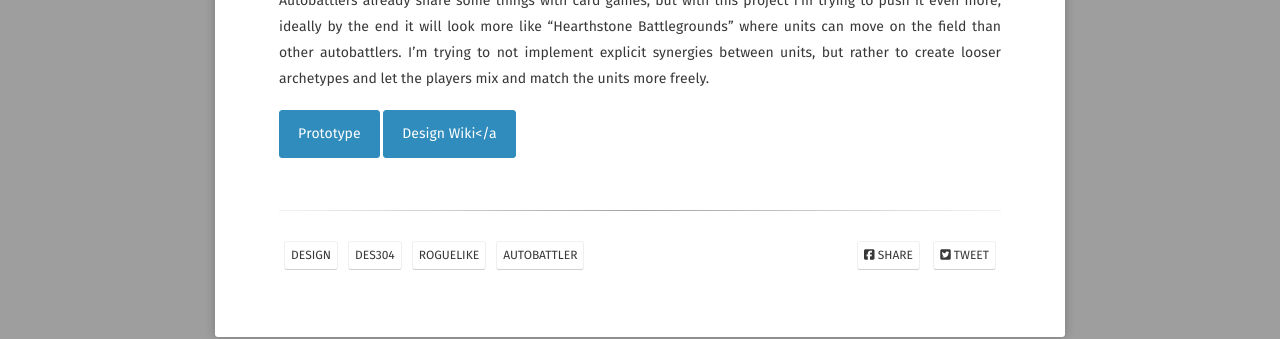
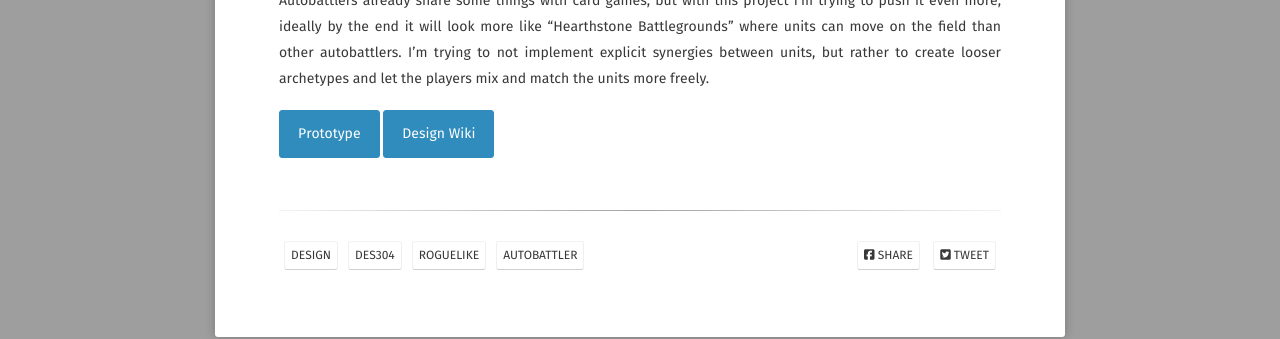
Before and after one commit to andreamin97/andreamin97.github.io, a Jekyll site: the page built from _posts/2020-12-30-DragonAutochess.md, in a window 1280 px wide. Shown: the part 448-787 px from the top of the page. Built offline with Jekyll 4.4.1, drawn with Linux system fonts in a browser that asks for light colours; nearby versions of some CDN libraries; some web fonts are replaced.

Commit message:
fixed typo

```diff
--- a/_posts/2020-12-30-DragonAutochess.md
+++ b/_posts/2020-12-30-DragonAutochess.md
@@ -17,4 +17,4 @@ Dragon Autochess is a project that I had been thinking for a while. The idea of
 Autobattlers already share some things with card games, but with this project I'm trying to push it even more, ideally by the end it will look more like "Hearthstone Battlegrounds" where units can move on the field than other autobattlers. I'm trying to not implement explicit synergies between units, but rather to create looser archetypes and let the players mix and match the units more freely.
 
 <a href="https://andreamin97.itch.io/dragonautochess" class="btn btn-info">Prototype</a>
-<a href="https://dragonautochess-design-wiki.netlify.app/" class="btn btn-info">Design Wiki</a
+<a href="https://dragonautochess-design-wiki.netlify.app/" class="btn btn-info">Design Wiki</a>
```
